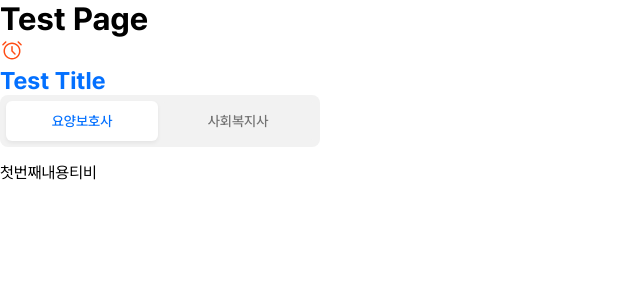
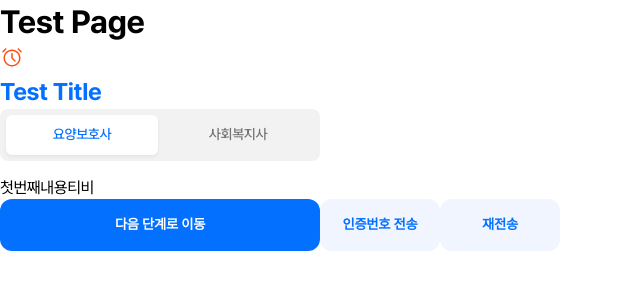
Before and after one commit to Early-Us/BeCareful-Client, a React (Vite) app: page /test in a window 1280 px wide. Shown: the top 300 px of the page, without its empty margins (0-640 px from the left). Built offline with nearby package versions, Linux system fonts and the light colour scheme.

Commit message:
feat: 버튼 컴포넌트 추가

```diff
--- /dev/null
+++ b/src/components/common/Button/Button.tsx
@@ -0,0 +1,74 @@
+import styled, { css } from 'styled-components';
+
+type ButtonVariant = 'blue' | 'blue2' | 'gray' | 'disabled';
+
+interface ButtonProps extends React.ButtonHTMLAttributes<HTMLButtonElement> {
+  variant?: ButtonVariant;
+  children: React.ReactNode;
+  width?: string | null;
+  height?: string | null;
+}
+
+interface StyledButtonProps {
+  $variant: ButtonVariant;
+  $disabled?: boolean;
+  $width: string | null;
+  $height: string | null;
+}
+
+export const Button = ({
+  variant = 'gray',
+  children,
+  width = null,
+  height = null,
+  ...props
+}: ButtonProps) => {
+  return (
+    <StyledButton $variant={variant} $width={width} $height={height} {...props}>
+      {children}
+    </StyledButton>
+  );
+};
+
+const StyledButton = styled.button<StyledButtonProps>`
+  width: ${({ $width }) => ($width ? $width : '100%')};
+  height: ${({ $height }) => $height};
+
+  font-size: ${({ theme }) => theme.typography.fontSize.title5};
+  font-weight: ${({ theme }) => theme.typography.fontWeight.bold};
+
+  border-radius: 12px;
+  line-height: 1.4;
+  letter-spacing: -0.025em;
+
+  ${({ $variant }) => getVariantStyle($variant)}
+
+  &:disabled {
+    cursor: default;
+  }
+`;
+
+const getVariantStyle = (variant: ButtonVariant) => {
+  switch (variant) {
+    case 'blue':
+      return css`
+        background-color: ${({ theme }) => theme.colors.mainBlue};
+        color: ${({ theme }) => theme.colors.white};
+      `;
+    case 'blue2':
+      return css`
+        background-color: ${({ theme }) => theme.colors.subBlue};
+        color: ${({ theme }) => theme.colors.mainBlue};
+      `;
+    case 'gray':
+      return css`
+        background-color: ${({ theme }) => theme.colors.gray300};
+        color: ${({ theme }) => theme.colors.white};
+      `;
+    case 'disabled':
+      return css`
+        background-color: ${({ theme }) => theme.colors.gray300};
+        color: ${({ theme }) => theme.colors.white};
+      `;
+  }
+};
--- a/src/page/TestPage.tsx
+++ b/src/page/TestPage.tsx
@@ -1,6 +1,7 @@
 import styled from 'styled-components';
 import { ReactComponent as IconAlarm } from '@/assets/icons/IconAlarm.svg';
 import { Tab } from '@/components/common/Tab/Tab';
+import { Button } from '@/components/common/Button/Button';
 
 export const TestPage = () => {
   const tabData = [
@@ -15,6 +16,15 @@ export const TestPage = () => {
       </IconWrapper>
       <Title>Test Title</Title>
       <Tab tabs={tabData} />
+      <Button variant="blue" width="320px" height="52px">
+        다음 단계로 이동
+      </Button>
+      <Button variant="blue2" width="120px" height="52px">
+        인증번호 전송
+      </Button>
+      <Button variant="blue2" width="120px" height="52px">
+        재전송
+      </Button>
     </div>
   );
 };
--- a/src/style/GlobalStyle.tsx
+++ b/src/style/GlobalStyle.tsx
@@ -15,7 +15,9 @@ const GlobalStyle = createGlobalStyle`
 
   body {
     font-family: 'Pretendard Variable';
-    font-styled: normal;
+    font-style: normal;
+    line-height: 1.4;
+    letter-spacing: -0.025em;
   }
 
   p, h1, h2, h3 {
@@ -28,6 +30,7 @@ const GlobalStyle = createGlobalStyle`
     background: none;
     padding: 0;
     cursor: pointer;
+
   }
 
   img {
```
